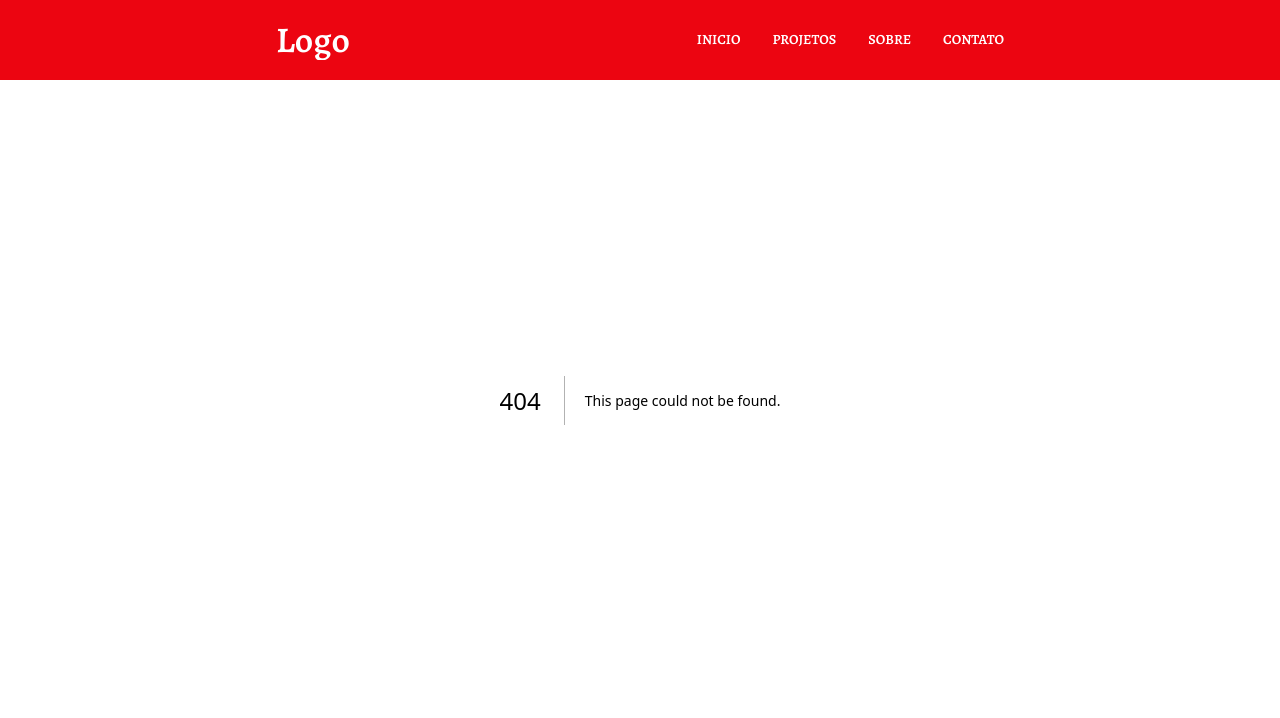
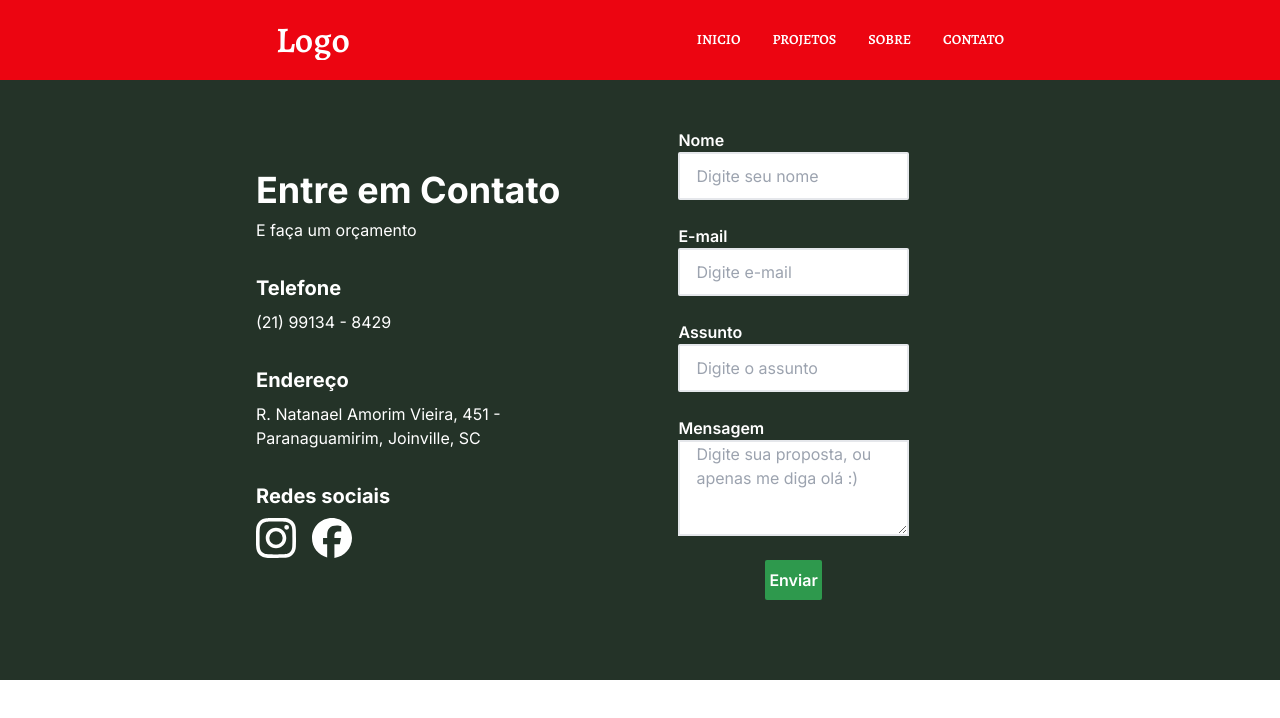
Before and after one commit to Thiago87dev/bricklayer-project, a Next.js app: page /contact in a window 1280 px wide. Before the commit this address had no page. Shown: the top 718 px of the page. Built offline with nearby package versions, Linux system fonts and the light colour scheme.

Commit message:
page contact

```diff
--- /dev/null
+++ b/src/app/contact/page.tsx
@@ -0,0 +1,9 @@
+import SectionContact from "@/components/contact/SectionContact"
+
+const page = () => {
+  return (
+    <div><SectionContact/></div>
+  )
+}
+
+export default page
--- a/src/components/ContactForm.tsx
+++ b/src/components/ContactForm.tsx
@@ -2,17 +2,22 @@ import { useForm, ValidationError } from "@formspree/react";
 
 import { IoReturnDownBack } from "react-icons/io5";
 
+interface ContactFormProps {
+  textLabel: string
+  successTextColor: string
+}
 
-export default function ContactForm() {
+
+export default function ContactForm({textLabel, successTextColor}: ContactFormProps) {
   const [state, handleSubmit] = useForm("mqkryqpa");
   if (state.succeeded) {
     return (
       <div className="h-96 flex flex-col justify-around">
-        <div className="flex flex-col gap-4">
-            <h2 className="text-colorBlacke text-center text-4xl font-bold pt-8">Obrigado por entrar em contato.</h2>
-            <p className="text-colorBlacke text-center text-2xl font-bold ">Em breve, lhe daremos um retorno.</p>
+        <div className={`flex flex-col gap-4 ${successTextColor}`}>
+            <h2 className=" text-center text-4xl font-bold pt-8">Obrigado por entrar em contato.</h2>
+            <p className=" text-center text-2xl font-bold ">Em breve, lhe daremos um retorno.</p>
         </div>
-        <div className=" flex items-center gap-2 text-colorPrimary justify-center" onClick={() => window.location.reload()}>
+        <div className=" flex items-center gap-2  justify-center" onClick={() => window.location.reload()}>
             <p className="text-7xl cursor-pointer"><IoReturnDownBack /></p>
             <p className="text-base cursor-pointer">Voltar</p>
         </div>
@@ -20,22 +25,22 @@ export default function ContactForm() {
     );
   }
   return (
-    <form className="flex flex-col gap-6 md:w-1/2  " onSubmit={handleSubmit}>
-      <div className="flex flex-col">
-        <label className="font-semibold text-colorPrimary " htmlFor="name">Nome</label>
-        <input className="h-12 rounded-sm px-4 border-solid border-2 border-colorBlack" placeholder="Digite seu nome" id="name" type="text" name="name" />
+    <form className={`flex flex-col gap-6 md:w-1/2`} onSubmit={handleSubmit}>
+      <div className={`flex flex-col `}>
+        <label className={`font-semibold ${textLabel}`} htmlFor="name">Nome</label>
+        <input className="h-12 rounded-sm px-4 border-solid border-2 " placeholder="Digite seu nome" id="name" type="text" name="name" />
         <ValidationError prefix="name" field="name" errors={state.errors} />
       </div>
 
-      <div className="flex flex-col">
-        <label className="font-semibold text-colorPrimary " htmlFor="email">E-mail</label>
-        <input className="h-12 rounded-sm px-4 border-solid border-2 border-colorBlack" placeholder="Digite e-mail" id="email" type="email" name="email" />
+      <div className="flex flex-col ">
+        <label className={`font-semibold ${textLabel}`} htmlFor="email">E-mail</label>
+        <input className="h-12 rounded-sm px-4 border-solid border-2 " placeholder="Digite e-mail" id="email" type="email" name="email" />
         <ValidationError prefix="Email" field="email" errors={state.errors} />
       </div>
 
       <div className="flex flex-col">
-        <label className="font-semibold text-colorPrimary " htmlFor="subject">Assunto</label>
-        <input className="h-12 rounded-sm px-4 border-solid border-2 border-colorBlack" placeholder="Digite o assunto" id="subject" type="subject" name="subject" />
+        <label className={`font-semibold ${textLabel}`} htmlFor="subject">Assunto</label>
+        <input className="h-12 rounded-sm px-4 border-solid border-2 " placeholder="Digite o assunto" id="subject" type="subject" name="subject" />
         <ValidationError
           prefix="subject"
           field="subject"
@@ -44,8 +49,8 @@ export default function ContactForm() {
       </div>
 
       <div className="flex flex-col">
-        <label className="font-semibold text-colorPrimary " htmlFor="message">Mensagem</label>
-        <textarea className="h-24 px-4 border-solid border-2 border-colorBlack" placeholder="Digite sua proposta, ou apenas me diga olá :)" id="message" name="message" />
+        <label className={`font-semibold ${textLabel}`} htmlFor="message">Mensagem</label>
+        <textarea className="h-24 px-4 border-solid border-2 " placeholder="Digite sua proposta, ou apenas me diga olá :)" id="message" name="message" />
         <ValidationError
           prefix="Message"
           field="message"
--- a/src/components/Navbar.tsx
+++ b/src/components/Navbar.tsx
@@ -12,7 +12,7 @@ const navigation = [
   { title: "Inicio", href: "/" },
   { title: "Projetos", href: "/" },
   { title: "Sobre", href: "/about" },
-  { title: "Contato", href: "/" },
+  { title: "Contato", href: "/contact" },
 ];
 
 const Navbar = () => {
--- /dev/null
+++ b/src/components/contact/SectionContact.tsx
@@ -0,0 +1,48 @@
+"use client";
+import Link from "next/link";
+import ContactForm from "../ContactForm";
+import { SiInstagram, SiFacebook } from "react-icons/si";
+
+const SectionContact = () => {
+  return (
+    <section className="py-12 bg-colorGreenDark">
+      <div className="xl:w-3/5 px-8 xl:px-0 mx-auto pt-20 pb-8 flex flex-col md:flex-row items-center  gap-10 md:gap-0">
+        <div className="md:w-2/5 text-colorWhite flex flex-col gap-8 text-center md:text-left">
+          <div className="flex flex-col gap-2">
+            <h2 className="text-4xl font-bold">Entre em Contato</h2>
+            <p>E faça um orçamento</p>
+          </div>
+          <div className="flex flex-col gap-2">
+            <h2 className="text-xl font-bold ">Telefone</h2>
+            <p>(21) 99134 - 8429</p>
+          </div>
+          <div className="flex flex-col gap-2">
+            <h2 className="text-xl font-bold ">Endereço</h2>
+            <p>
+              R. Natanael Amorim Vieira, 451 - Paranaguamirim, Joinville, SC
+            </p>
+          </div>
+          <div className="flex flex-col gap-2">
+            <h2 className="text-xl font-bold ">Redes sociais</h2>
+            <div className="flex gap-4 justify-center md:justify-start">
+              <Link href="https://www.instagram.com/d.d.m.n.construcoes?igsh=c2tnNHZxMXpudG4w">
+                <SiInstagram size={40} />
+              </Link>
+              <Link href="https://www.facebook.com/profile.php?id=100094175112687&mibextid=ZbWKwL">
+                <SiFacebook size={40} />
+              </Link>
+            </div>
+          </div>
+        </div>
+        <div className="md:w-3/5 flex justify-end xl:justify-center  ">
+          <ContactForm
+            textLabel="text-colorWhite"
+            successTextColor="text-colorBlack"
+          />
+        </div>
+      </div>
+    </section>
+  );
+};
+
+export default SectionContact;
--- a/src/components/home/SectionContact.tsx
+++ b/src/components/home/SectionContact.tsx
@@ -8,9 +8,9 @@ interface SectionContactProps {
 const SectionContact = ({title}:SectionContactProps) => {
   return (
     <section >
-      <div className="flex py-8 flex-col items-center justify-center xl:w-3/5 mx-auto gap-4">
-        <h2 className="text-5xl font-bold text-center">{title}</h2>
-        <ContactForm />
+      <div className="flex py-8 flex-col items-center justify-center  xl:w-3/5 mx-auto gap-4">
+        <h2 className="text-5xl font-bold text-center ">{title}</h2>
+        <ContactForm textLabel="text-colorBlack" successTextColor="text-colorWhite" />
       </div>
     </section>
   );
```
